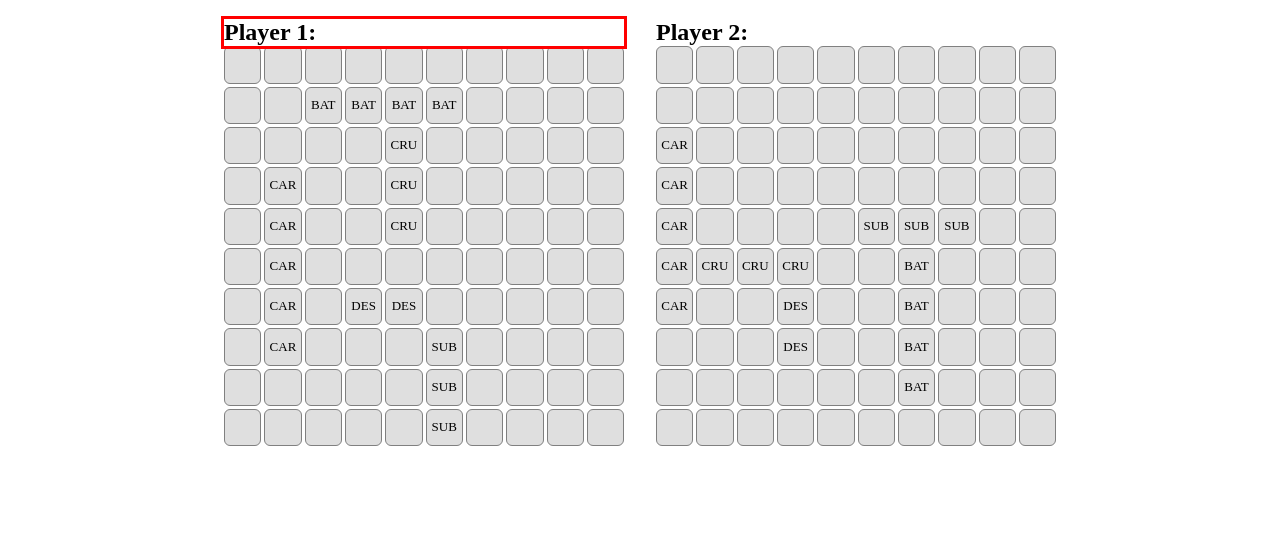
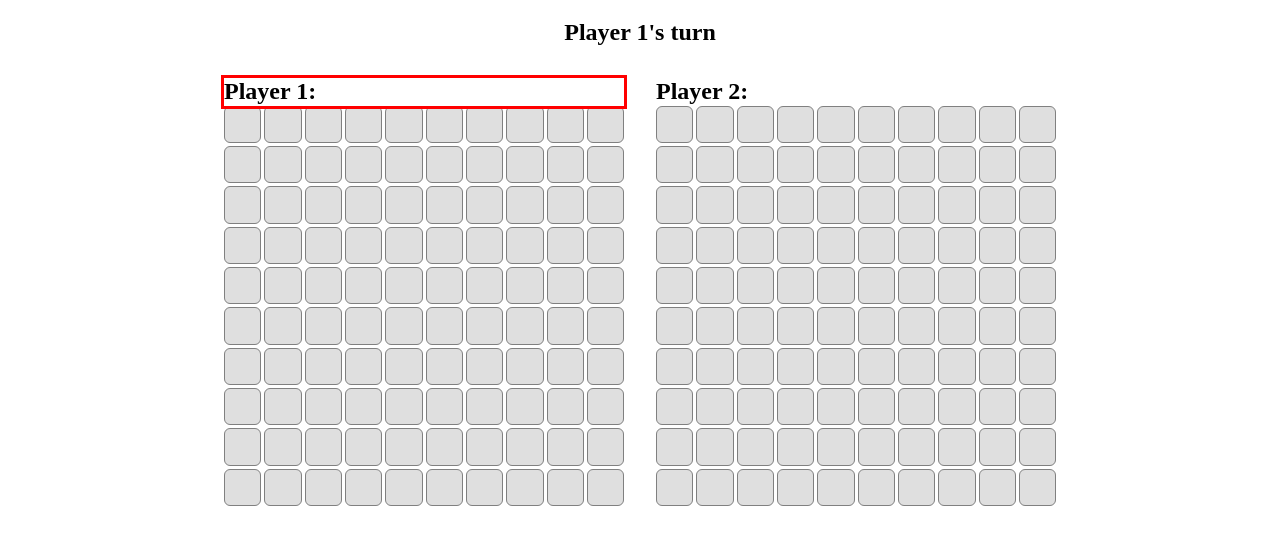
Before and after one commit to djsereno/Battleship, a website built with webpack: page src/index.html in a window 1280 px wide. Shown: the part 61-606 px from the top of the page. Built offline with nearby package versions, Linux system fonts and the light colour scheme.

Commit message:
Add status message

```diff
--- a/src/index.html
+++ b/src/index.html
@@ -7,15 +7,18 @@
   </head>
   <body>
     <h1>Battleship</h1>
-    <div id="main">
-      <div id="player-1" class="player-container">
+    <main class="flex col">
+      <p id="status-message"></p>
+      <div class="flex row">
+        <div id="player-1">
           <h2 class="current">Player 1:</h2>
           <div class="grid-container"></div>
         </div>
-      <div id="player-2" class="player-container">
+        <div id="player-2">
           <h2>Player 2:</h2>
           <div class="grid-container"></div>
         </div>
       </div>
+    </main>
   </body>
 </html>
--- a/src/index.js
+++ b/src/index.js
@@ -11,8 +11,11 @@ import Player from './player';
   let attacker = player1;
   let defender = player2;
 
-  player1.initBoard();
-  player2.initBoard();
+  const statusMessage = document.querySelector('#status-message');
+
+  const updateStatus = (message) => {
+    statusMessage.innerText = message;
+  };
 
   const getCellCoord = (target) => {
     if (!target.classList.contains('grid-cell')) return undefined;
@@ -25,6 +28,8 @@ import Player from './player';
     [attacker, defender] = [defender, attacker];
     player1Heading.classList.toggle('current');
     player2Heading.classList.toggle('current');
+    updateStatus(`${attacker.name}'s turn`);
+    if (attacker.isAI) handleAITurn();
   };
 
   const handleAttack = (event, player) => {
@@ -43,7 +48,7 @@ import Player from './player';
     const grid = playerDiv.querySelector('.grid-container');
     for (let i = 0; i < BOARD_SIZE; i += 1) {
       for (let j = 0; j < BOARD_SIZE; j += 1) {
-        const cell = document.createElement('div');
+        const cell = document.createElement('button');
         cell.classList.add('grid-cell');
         cell.setAttribute('data-row', i);
         cell.setAttribute('data-col', j);
@@ -60,4 +65,5 @@ import Player from './player';
 
   initGridDOM('#player-1', player1);
   initGridDOM('#player-2', player2);
+  updateStatus(`${attacker.name}'s turn`);
 })();
--- a/src/styles.css
+++ b/src/styles.css
@@ -3,7 +3,7 @@
   box-sizing: border-box;
 }
 
-#main {
+main {
   display: flex;
   justify-content: center;
   gap: 2rem;
@@ -11,6 +11,20 @@
 
 h2.current {
   outline: 3px solid red;
+}
+
+.flex {
+  display: flex;
+  gap: 2rem;
+}
+.flex.col {
+  flex-direction: column;
+  align-items: center;
+}
+
+#status-message {
+  font-size: x-large;
+  font-weight: bold;
 }
 
 .grid-container {
```
Lines whose indentation alone changed are shown as unchanged.
